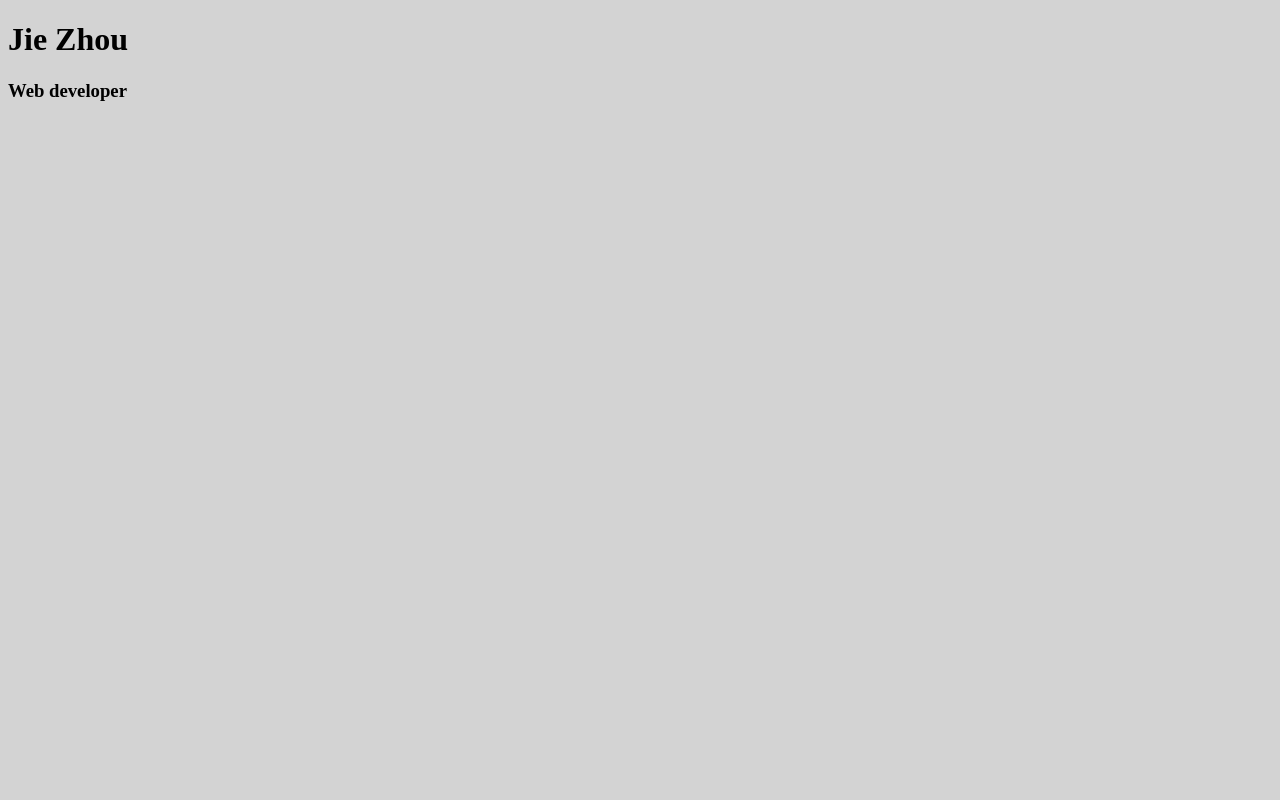
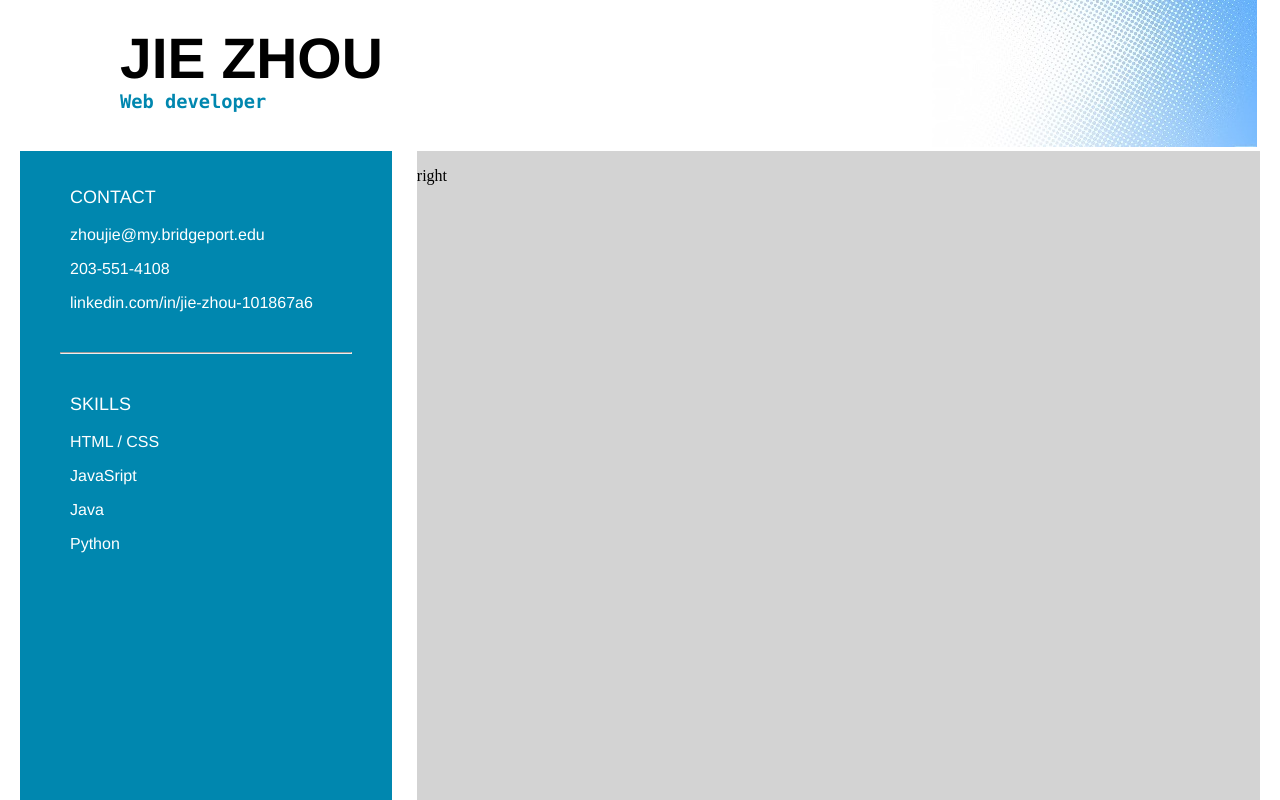
Before and after one commit to mayank-gangwal/Jie-personal-website, a plain HTML site: page index.html in a window 1280 px wide. Shown: the top 800 px of the page. Drawn offline with Linux system fonts and the light colour scheme.

Commit message:
Create template

```diff
--- a/css/base.css
+++ b/css/base.css
@@ -1,3 +1,71 @@
-body {
+.wrap {
+	/*background-color : lightgrey;*/
+	margin : 0px 20px;
+
+}
+
+.title {
+	background-color : white;
+	text-indent : 100px;
+	height : 140px;
+	margin-bottom : 10px;
+}
+
+.name {
+	width : 60%;
+	min-width : 400px;
+	float : left;
+}
+
+.bg {
+	width : 34.5%;
+	height : 10px;
+	min-width : 200px;
+	float : right;
+	margin-left : 0;
+	padding-left : 0;
+}
+
+h1 {
+	/*background-color : yellow;*/
+	margin-bottom : 0px;
+	margin-top : 25px;
+	font-size : 57px;
+	font-family: "Helvetica Neue", Helvetica, Arial, sans-serif;
+}
+
+h3 {
+	/*background-color : red;*/
+	color : #0087AF;
+	padding-bottom : 20px;
+	margin-top : 0px;
+	font-family: Consolas, monaco, monospace;
+}
+
+.leftcol{
+	clear : left;
+	background-color : #0087AF;
+	float : left;
+	width : 30%;
+	min-width : 200px;
+	height : 1000px;
+	color : white;
+	font-family: "Helvetica Neue", Helvetica, Arial, sans-serif;
+	text-indent : 50px;
+}
+
+.rightcol{
 	background-color : lightgrey;
+	float : right;
+	width : 68%;
+	min-width : 400px;
+	height : 1000px;
 }
+
+.category {
+	font-size : 18px;
+}
+
+hr {
+	margin : 40px;
+}
--- a/index.html
+++ b/index.html
@@ -6,8 +6,32 @@
 		<link rel="stylesheet" href="css/base.css">
 	</head>
 
-	<body>
-		<h1>Jie Zhou</h1>
-		<h3>Web developer</h3>
+	<body class="wrap">
+		<div class="title">
+			<div class = "name">
+				<h1>JIE ZHOU</h1>
+				<h3>Web developer</h3>
+			</div>
+			<div class = "bg">
+				<img src = "pics/title.jpg" />
+			</div>
+		</div>
+		<div class="leftcol">
+			</br><p class = "category">CONTACT</p>
+			<p>zhoujie@my.bridgeport.edu</p>
+			<p>203-551-4108</p>
+			<p>linkedin.com/in/jie-zhou-101867a6</p>
+			<hr>
+			<p class = "category">SKILLS</p>
+			<p>HTML / CSS</p>
+			<p>JavaSript</p>
+			<p>Java</p>
+			<p>Python</p>
+
+		</div>
+		<div class="rightcol">
+			<p>right</p>
+		</div>
+
 	</body>
 </html>
```
Also changed, not shown: pics/title.jpg (added).
